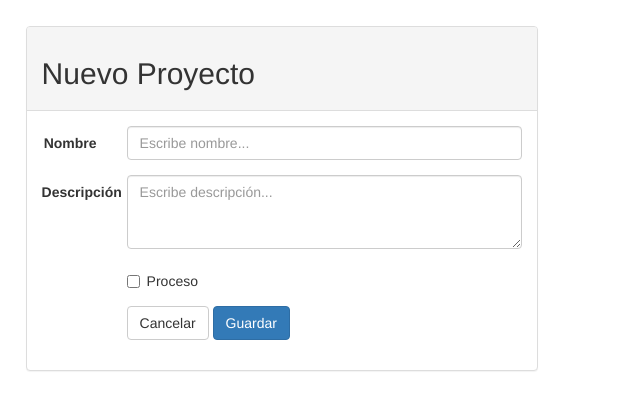
After one commit to TukanDash/MProject, a PHP site: page /form_pro.php in a window 1280 px wide. The commit adds this page. Shown: the top 410 px of the page, without its empty margins (0-640 px from the left). Run offline with PHP 8.4, Linux system fonts and the light colour scheme; some libraries are stand-ins or nearby versions.

Commit message:
Creacion de funcion de borrado en ORM. Testeo de INSERTS, UPDATES y DELETES. Creación de más parte Frontend. Creación de formulario de edición/nuevo proyecto, etc.

```diff
--- /dev/null
+++ b/form_pro.php
@@ -0,0 +1,118 @@
+<!DOCTYPE html>
+<html>
+<head>
+	<meta charset="utf-8">
+	<meta http-equiv="X-UA-Compatible" content="IE=edge">
+	<title>Formulario Proyectos</title>
+
+	<!-- Bootstrap -->
+    <link href="bootstrap/css/bootstrap.min.css" rel="stylesheet">
+    <link href="custom/css/styles.css" rel="stylesheet">
+    <!-- HTML5 shim and Respond.js for IE8 support of HTML5 elements and media queries -->
+    <!-- WARNING: Respond.js doesn't work if you view the page via file:// -->
+    <!--[if lt IE 9]>
+      <script src="https://oss.maxcdn.com/html5shiv/3.7.2/html5shiv.min.js"></script>
+      <script src="https://oss.maxcdn.com/respond/1.4.2/respond.min.js"></script>
+    <![endif]-->
+</head>
+<body>
+	<div class="panel panel-default" id="panel-proyectos">
+<?php
+
+    if(isset($_GET['id']) && $_GET['id']!='')
+    {
+       require "proyecto.php";
+       $proyecto = proyecto::find($_GET['id']);
+       print('
+
+      <div class="panel-heading"><h2>Editar Proyecto</h2></div>
+        <div class="panel-body">
+			<form class="form-horizontal">
+			  <div class="form-group">
+			    <label for="inputNombre" class="col-sm-2 control-label">Nombre</label>
+			    <div class="col-sm-10">
+			      <input type="text" class="form-control" id="inputNombre" placeholder="Escribe nombre..." name="'.$proyecto->nombre.'">
+			    </div>
+			  </div>
+			  <div class="form-group">
+			    <label for="inputDescripcion" class="col-sm-2 control-label">Descripci&oacute;n</label>
+			    <div class="col-sm-10">
+			      <textarea class="form-control" id="inputDescripcion" rows="3" placeholder="Escribe descripci&oacute;n...">'.$proyecto->descripcion.'</textarea>
+			    </div>
+			  </div>
+			  <div class="form-group">
+			    <div class="col-sm-offset-2 col-sm-10">
+			      <div class="checkbox">
+			        <label>
+			          <input type="checkbox"> Proceso
+			        </label>
+			      </div>
+			    </div>
+			  </div>
+			  <div class="form-group">
+			    <div class="col-sm-offset-2 col-sm-10">
+			      <button type="button" class="btn btn-default">Cancelar</button>
+			      <button type="submit" class="btn btn-primary">Guardar</button>
+			    </div>
+			  </div>
+			</form>
+		</div>
+	  </div>
+			');
+    }
+    else {
+
+       print('
+
+      <div class="panel-heading"><h2>Nuevo Proyecto</h2></div>
+        <div class="panel-body">
+			<form class="form-horizontal">
+			  <div class="form-group">
+			    <label for="inputNombre" class="col-sm-2 control-label">Nombre</label>
+			    <div class="col-sm-10">
+			      <input type="text" class="form-control" id="inputNombre" placeholder="Escribe nombre...">
+			    </div>
+			  </div>
+			  <div class="form-group">
+			    <label for="inputDescripcion" class="col-sm-2 control-label">Descripci&oacute;n</label>
+			    <div class="col-sm-10">
+			      <textarea class="form-control" id="inputDescripcion" rows="3" placeholder="Escribe descripci&oacute;n..."></textarea>
+			    </div>
+			  </div>
+			  <div class="form-group">
+			    <div class="col-sm-offset-2 col-sm-10">
+			      <div class="checkbox">
+			        <label>
+			          <input type="checkbox"> Proceso
+			        </label>
+			      </div>
+			    </div>
+			  </div>
+			  <div class="form-group">
+			    <div class="col-sm-offset-2 col-sm-10">
+			      <button type="button" class="btn btn-default">Cancelar</button>
+			      <button type="submit" class="btn btn-primary">Guardar</button>
+			    </div>
+			  </div>
+			</form>
+		</div>
+	  </div>
+			');
+
+
+       }
+
+
+	?>
+
+
+
+	 <!-- jQuery (necessary for Bootstrap's JavaScript plugins) -->
+    <script src="https://ajax.googleapis.com/ajax/libs/jquery/1.11.3/jquery.min.js"></script>
+    <!-- Include all compiled plugins (below), or include individual files as needed -->
+    <script src="bootstrap/js/bootstrap.min.js"></script>
+    <script src="custom/js/custom.js"></script>
+
+
+</body>
+</html>
--- a/proyecto.php
+++ b/proyecto.php
@@ -6,8 +6,6 @@
 
 ////////////////////////////////////////////////////////////////////////////////////////////////////////////////////
 
-
-//}
 
 class proyecto extends ORM {
     public $id, $nombre, $descripcion, $porcentaje, $estado, $archived, $es_proceso;
--- a/tarea.php
+++ b/tarea.php
@@ -6,8 +6,6 @@ require_once ("ORM.php");
 
 ////////////////////////////////////////////////////////////////////////////////////////////////////////////////////
 
-
-//}
 
 class tarea extends ORM {
     public $id, $nombre, $descripcion, $done, $id_act;
```
Also changed, not shown: custom/js/cutom.js (+20 -0 lines), index.php (+10 -27 lines), mproject.php (+67 -200 lines), orm.php (+15 -4 lines), form_act.php (added), form_tar.php (added).
